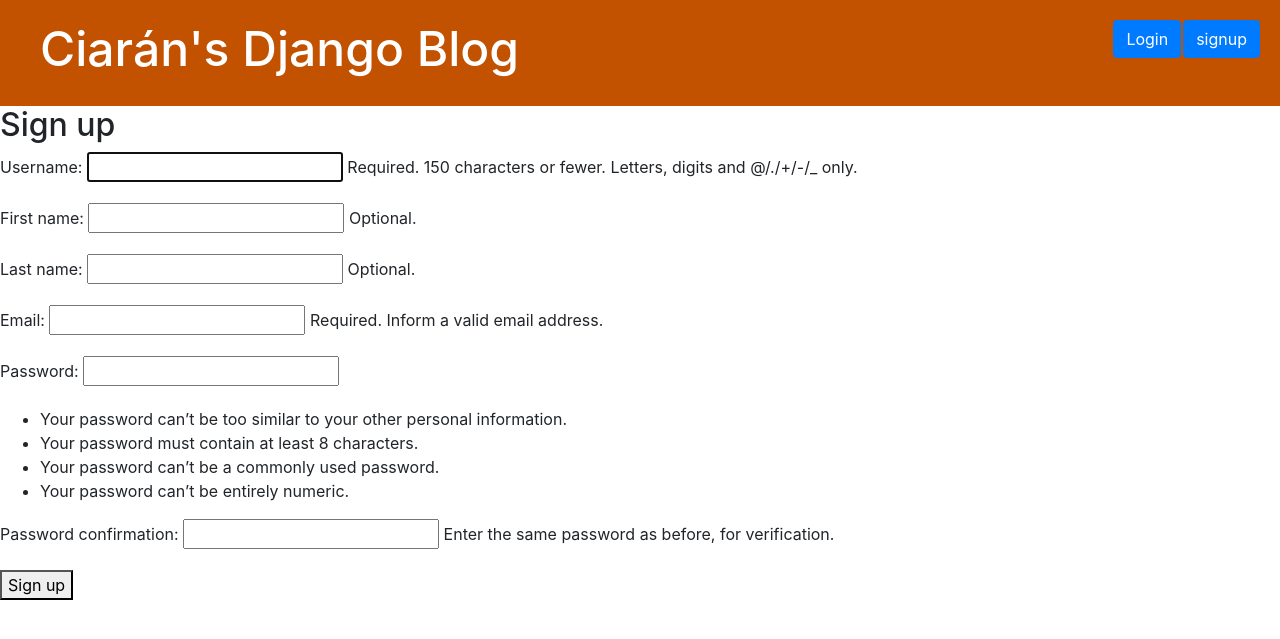
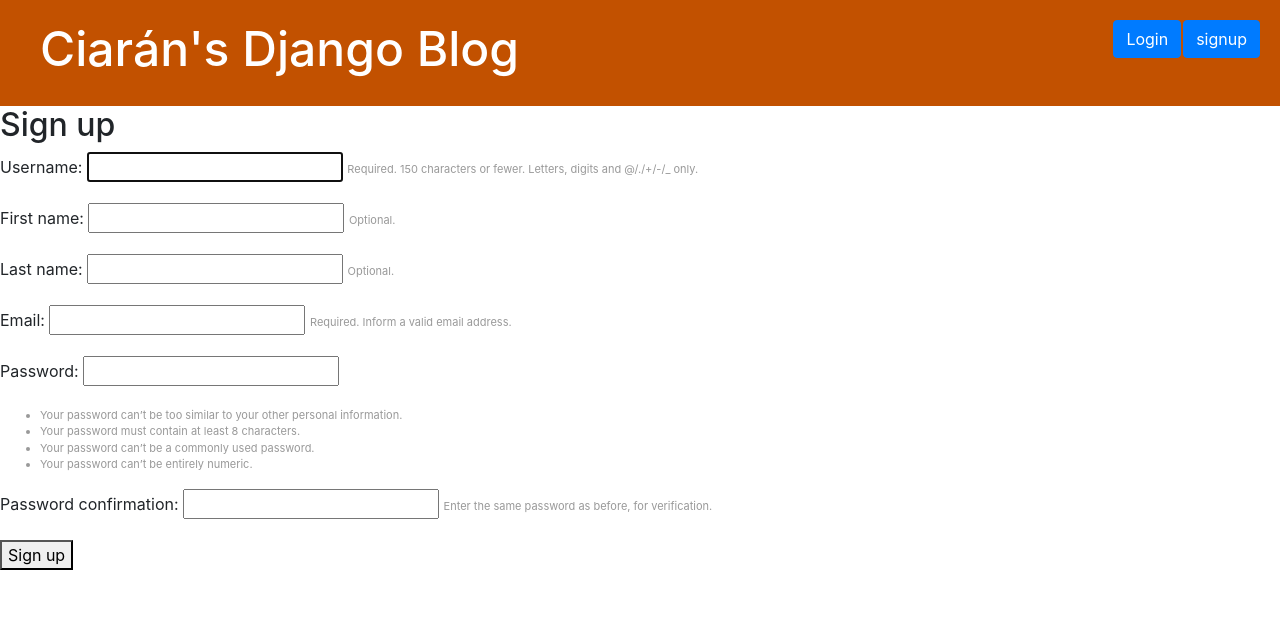
Before and after one commit to thespudhouse/DjangoGirls, a Django app: page /signup/ in a window 1280 px wide. Shown: the top 639 px of the page. Run offline with Django 3.2, Linux system fonts and the light colour scheme; some libraries are stand-ins or nearby versions.

Commit message:
add signup css

```diff
--- a/home/static/css/home.css
+++ b/home/static/css/home.css
@@ -63,3 +63,12 @@
 .card{
     margin-bottom: 2rem;
 }
+
+.errorlist{
+    color:red;
+}
+
+.signup li, .helptext{
+    font-size: 11px;
+    color: #999;
+}
--- a/home/templates/registration/signup.html
+++ b/home/templates/registration/signup.html
@@ -2,9 +2,11 @@
 
 {% block content %}
   <h2>Sign up</h2>
+  <div class='signup'>
   <form method="post">
     {% csrf_token %}
     {{ form.as_p }}
     <button type="submit">Sign up</button>
   </form>
+  </div>
 {% endblock %}
```
Also changed, not shown: db.sqlite3.
